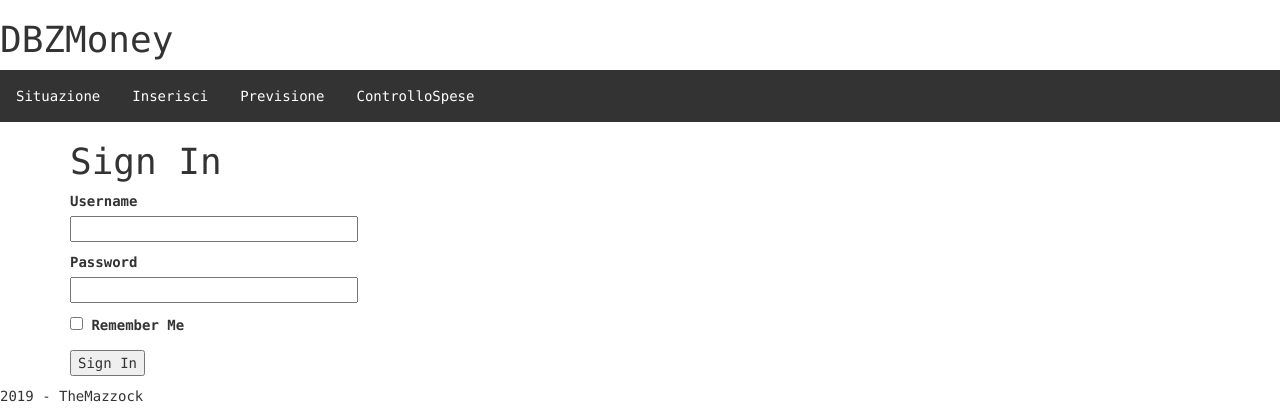
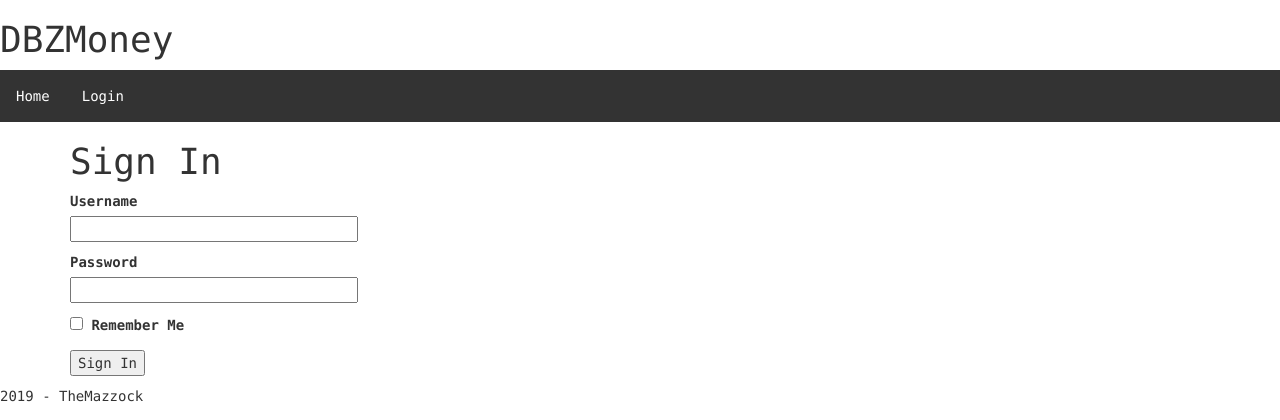
Before and after one commit to TheMazzock/dbzmoney, a Flask app: page /login in a window 1280 px wide. Shown: the top 420 px of the page. Run offline with Flask 2, Linux system fonts and the light colour scheme; some libraries are stand-ins or nearby versions.

Commit message:
Update base.html

```diff
--- a/app/templates/base.html
+++ b/app/templates/base.html
@@ -18,10 +18,8 @@
 		</div>
 		<div class="menu">
 			<ul class="ul">
-			<li><a href="#home">Situazione</a></li>
-			<li><a href="#news">Inserisci</a></li>
-			<li><a href="#contact">Previsione</a></li>
-			<li><a href="#about">ControlloSpese</a></li>
+			<li><a href="/index">Home</a></li>
+			<li><a href="/login">Login</a></li>
 			</ul>
 		</div>
 
```
